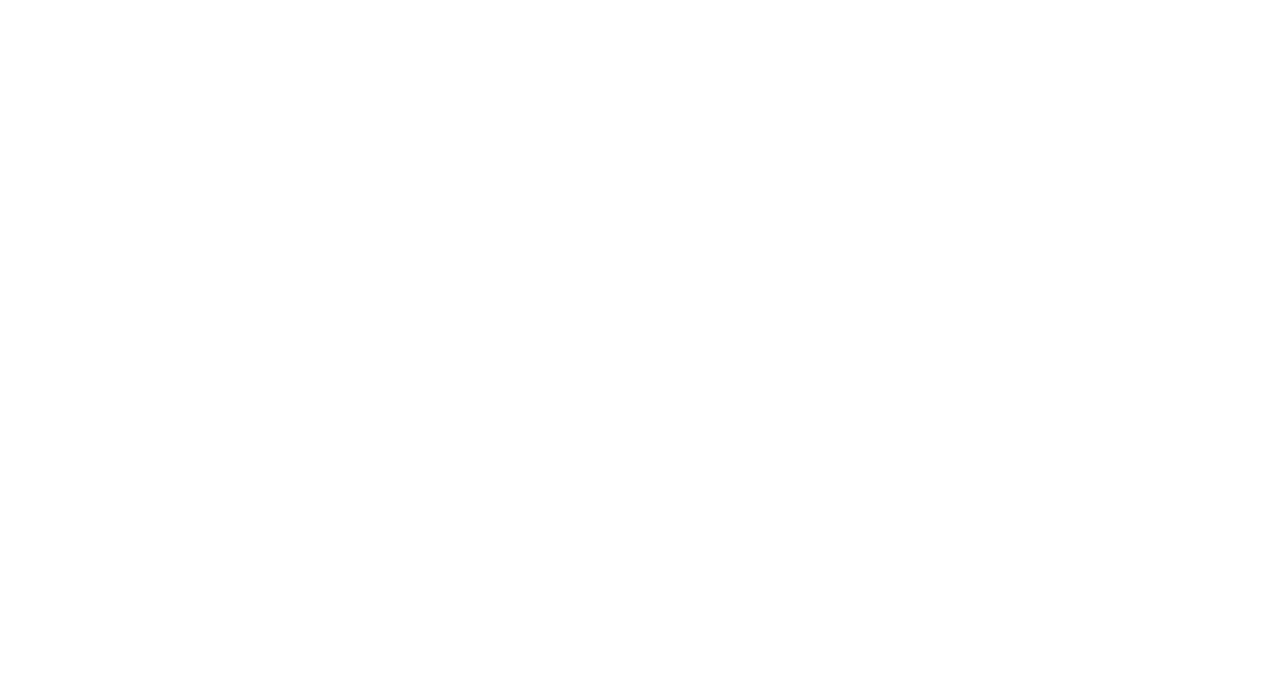
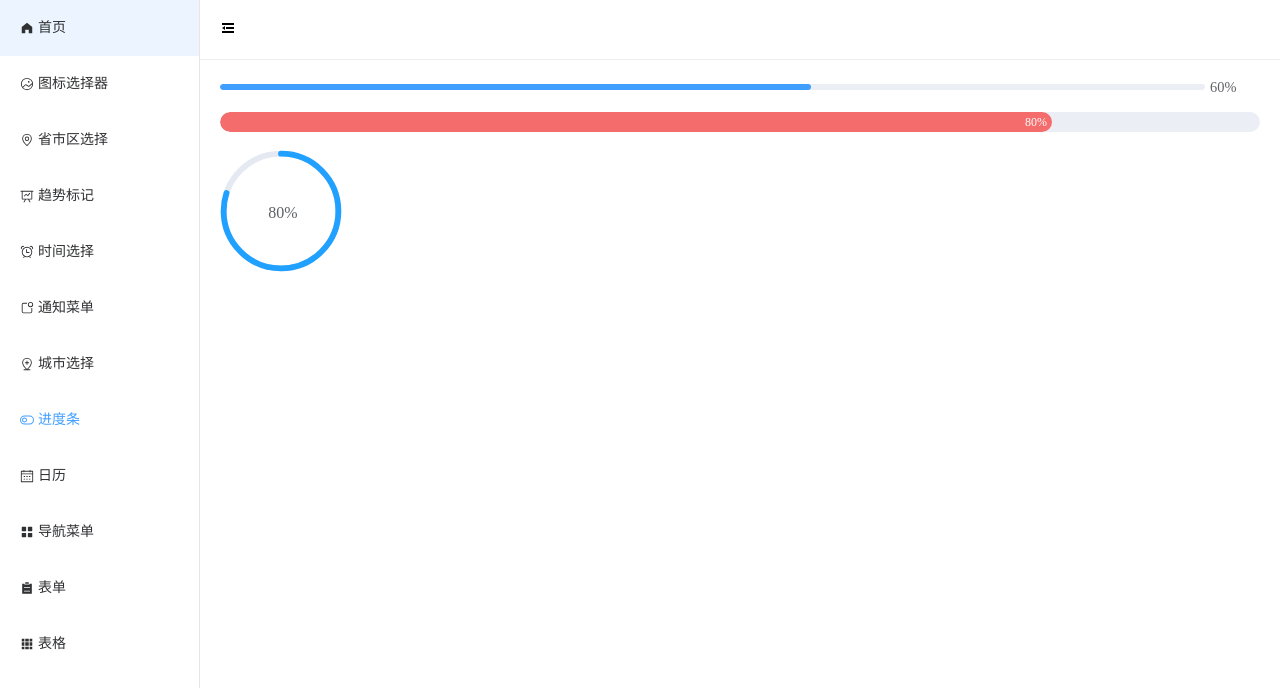
Before and after one commit to riki929/vue3-components-demo, a Vue app: page /progress in a window 1280 px wide. Before the commit this address had no page. Shown: the top 688 px of the page. Built offline with nearby package versions, Linux system fonts and the light colour scheme.

Commit message:
增加进度条组件

```diff
--- a/src/components/index.ts
+++ b/src/components/index.ts
@@ -5,6 +5,7 @@
 import Notification from './notification';
 import PopList from './popList';
 import Menu from './menu';
+import Progress from './progress';
 
 const components = [
   ChooseArea,
@@ -12,7 +13,8 @@
   Trend,
   Notification,
   PopList,
-  Menu
+  Menu,
+  Progress
 ]
 
 export default {
--- a/src/components/menu/src/styles/index.scss
+++ b/src/components/menu/src/styles/index.scss
@@ -1,5 +1,5 @@
 svg {
   margin-right: 4px;
-  width: 1em;
-  height: 1em;
+  // width: 1em;
+  // height: 1em;
 }
--- /dev/null
+++ b/src/components/progress/index.ts
@@ -0,0 +1,8 @@
+import { App } from 'vue';
+import Progress from './src/index.vue';
+
+export default {
+  install(app: App) {
+    app.component('zl-progress', Progress);
+  }
+}
--- /dev/null
+++ b/src/components/progress/src/index.vue
@@ -0,0 +1,49 @@
+<template>
+  <el-progress
+    v-bind='$attrs'
+    :percentage="p"
+  >
+  </el-progress>
+</template>
+
+<script lang="ts" setup>
+import { onMounted, ref } from 'vue';
+
+let props = defineProps({
+  // 进度条进度
+  percentage: {
+    type: Number,
+    default: 0
+  },
+  // 进度条是否有动画效果
+  isAnimation: {
+    type: Boolean,
+    default: false
+  },
+  // 动画时长（毫秒）
+  time: {
+    type: Number,
+    default: 3000
+  }
+})
+let p = ref(0);
+
+onMounted(() => {
+  if (props.isAnimation) {
+    // 规定时间内加载完成
+    let t = Math.ceil(props.time / props.percentage);
+    let timer = setInterval(() => {
+      p.value += 1;
+      if (p.value >= props.percentage) {
+        p.value = props.percentage;
+        clearInterval(timer);
+      }
+    }, t)
+  } else {
+    p.value = props.percentage;
+  }
+})
+</script>
+
+<style lang="scss" scoped>
+</style>
--- a/src/router/index.ts
+++ b/src/router/index.ts
@@ -31,6 +31,10 @@
         path: "/menu",
         component: () => import("../views/menu/index.vue"),
       },
+      {
+        path: "/progress",
+        component: () => import("../views/progress/index.vue"),
+      },
     ],
   },
 ];
--- a/src/views/menu/index.vue
+++ b/src/views/menu/index.vue
@@ -1,6 +1,6 @@
 <template>
   <div style="width: 200px;">
-    <!-- <zl-menu
+    <zl-menu
       :data="data1"
       defaultActive="1"
       name="a"
@@ -8,15 +8,15 @@
       icon="c"
       children="d"
     >
-    </zl-menu> -->
-    <zl-menu-infinite
+    </zl-menu>
+    <!-- <zl-menu-infinite
       :data="data2"
       name="a"
       index="b"
       icon="c"
       children="d"
     >
-    </zl-menu-infinite>
+    </zl-menu-infinite> -->
   </div>
 </template>
 
--- /dev/null
+++ b/src/views/progress/index.vue
@@ -0,0 +1,26 @@
+<template>
+  <zl-progress :percentage="60" isAnimation></zl-progress>
+  <br />
+  <zl-progress
+    :percentage="80"
+    isAnimation
+    :text-inside="true"
+    :stroke-width="20"
+    status="exception"
+  >
+  </zl-progress>
+  <br />
+  <zl-progress
+    :percentage="80"
+    isAnimation
+    type="circle"
+  >
+  </zl-progress>
+</template>
+
+<script lang="ts" setup>
+</script>
+
+<style lang="scss" scoped>
+
+</style>
```
